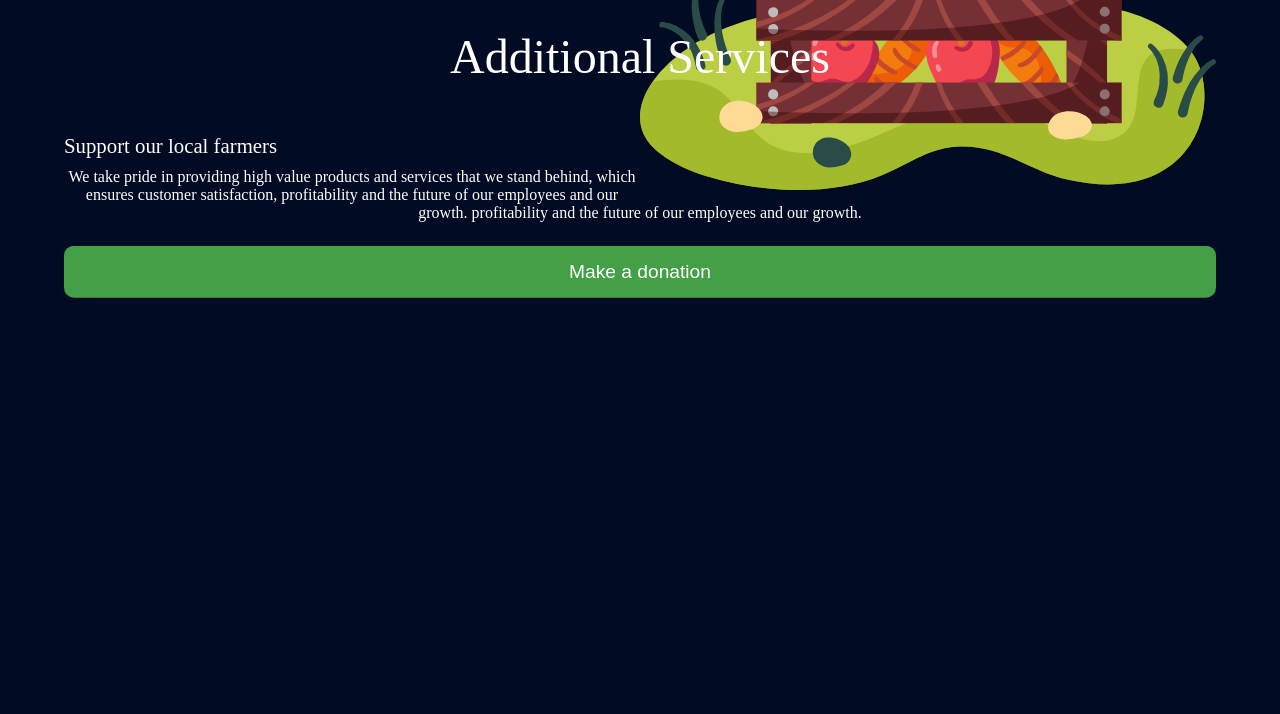
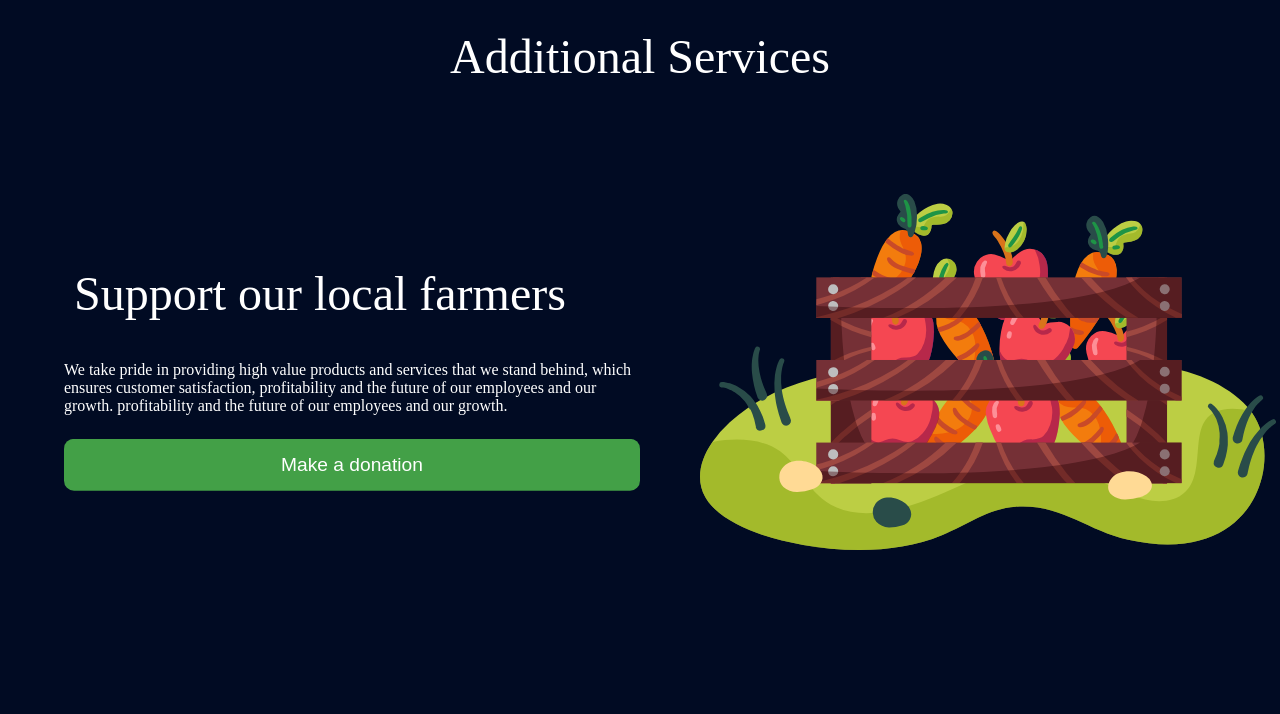
Before and after one commit to Akwasi123/AgriCrop, a PHP site: page /view/homepage.html in a window 1280 px wide; the page is wider, and only the part inside the window is pictured. Shown: the part 2553-3267 px from the top of that part. Before the commit the page ends 2851 px from the top of that part, so only its background shows below. Run offline with PHP 8.4, Linux system fonts and the light colour scheme.

Commit message:
finished additional content

```diff
--- a/css/homepage.css
+++ b/css/homepage.css
@@ -21,6 +21,10 @@ body{
     width: 60%;
 }
 
+.as-section .illustration-2 img{
+    width: 90%;
+}
+
 .value, .service{
     margin: 30px;
 }
@@ -33,6 +37,11 @@ body{
     margin: 10px;
     font-size: 1.3rem;
     text-align: center;
+}
+
+.text-content .large{
+    font-size: 1.5rem;
+    margin: 10px;
 }
 
 .bulb1{
@@ -119,7 +128,7 @@ body{
         width: 70%;
     }
 
-    .value{
+    .value, .as-section{
         display: flex;
         align-items: center;
     }
@@ -145,5 +154,22 @@ body{
         margin: 0 0 10px 0;
     }
 
+    .as-section .illustration-2{
+        order: 2;
+    }
+
+    .as-section .illustration-2 img{
+        width: 100%;
+        margin: 60px;
+    }
+
+    .as-section .text-content{
+        width: 50%;
+    }
+
+    .text-content .large{
+        font-size: 3rem;
+        margin-bottom: 40px;
+    }
 
 }
--- a/view/homepage.html
+++ b/view/homepage.html
@@ -190,21 +190,25 @@
             <!-- heading -->
             <p class="heading">Additional Services</p>
 
-            <div>
+            <div class="as-section">
                 <!-- illustration -->
-                <div class="illustration">
+                <div class="illustration-2">
                     <img src="../assets/img/illustration/basket.svg" alt="">
                 </div>
 
                 <!-- content -->
                 <div class="text-content">
-                    <p class="medium">Support our local farmers</p>
-                    <p>We take pride in providing high value products and services that we stand behind, which ensures customer satisfaction, profitability and the future of our employees and our growth. profitability and the future of our employees and our growth.</p>
+                    <p class="large">Support our local farmers</p>
+                    <p class="medium-left">We take pride in providing high value products and services that we stand behind, which ensures customer satisfaction, profitability and the future of our employees and our growth. profitability and the future of our employees and our growth.</p>
                     <input type="button" value="Make a donation">
                 </div>
             </div>
 
         </section>
+        <!-- end additional services -->
+
+
+
     </main>
 
 <script src="../js/index.js"></script>
```
